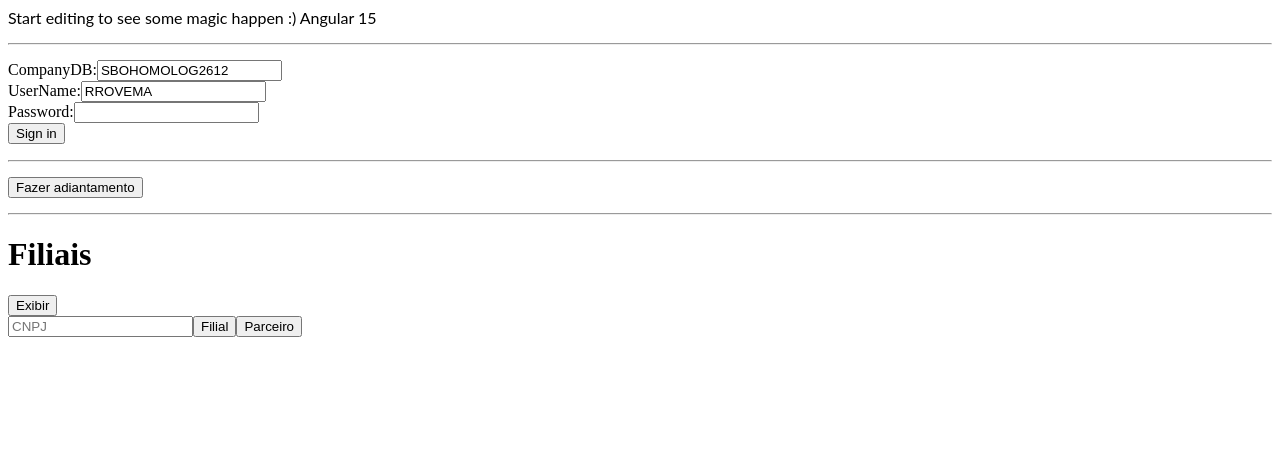
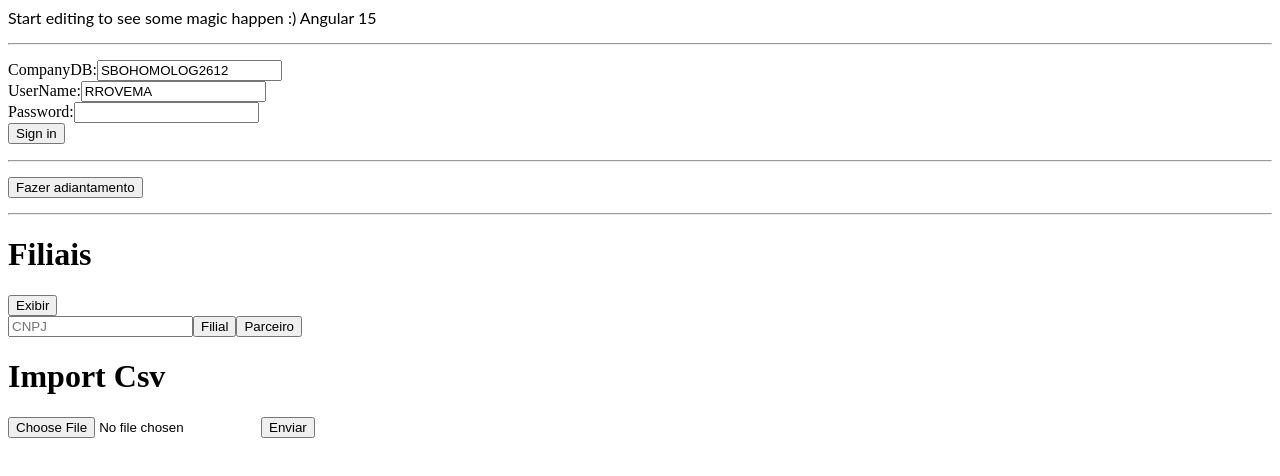
Before and after one commit to malacration/angular-sap, an Angular app: page / in a window 1280 px wide. Shown: the top 476 px of the page. Built offline with nearby package versions, Linux system fonts and the light colour scheme.

Commit message:
Adição de importação csv

```diff
--- a/src/app/app.component.html
+++ b/src/app/app.component.html
@@ -5,3 +5,4 @@
 <app-adiantamento></app-adiantamento>
 <hr />
 <app-filiais></app-filiais>
+<app-import-csv></app-import-csv>
--- a/src/app/app.module.ts
+++ b/src/app/app.module.ts
@@ -13,6 +13,7 @@ import { PurchaseDownPaymentsService } from './service/purchase-down-payments-se
 import { FiliaisComponent } from './componentes/filiais/filiais.component';
 import { FiliaisService } from './service/filiais.service';
 import { BusinessPartnersService } from './service/business-partners.service';
+import { ImportCsvComponent } from './componentes/import-csv/import-csv.component';
 
 @NgModule({
   imports: [BrowserModule, FormsModule, HttpClientModule, CommonModule],
@@ -21,6 +22,7 @@ import { BusinessPartnersService } from './service/business-partners.service';
     LoginComponent,
     AdiantamentoComponent,
     FiliaisComponent,
+    ImportCsvComponent,
   ],
   bootstrap: [AppComponent],
   providers: [
--- /dev/null
+++ b/src/app/componentes/import-csv/import-csv.component.html
@@ -0,0 +1,3 @@
+<h1>Import Csv</h1>
+<input type="file" (change)="onFileSelect($event.target)" />
+<button (click)="enviarCsv()">Enviar</button>
--- /dev/null
+++ b/src/app/componentes/import-csv/import-csv.component.ts
@@ -0,0 +1,55 @@
+import { Component, OnInit } from '@angular/core';
+import { Buffer } from 'buffer';
+
+
+@Component({
+  selector: 'app-import-csv',
+  templateUrl: './import-csv.component.html',
+  styleUrls: ['./import-csv.component.css'],
+})
+export class ImportCsvComponent implements OnInit {
+  constructor() {}
+
+
+  ngOnInit() {
+
+  }
+
+  fileEvent(fileInput: Event){
+    let file = fileInput.target;
+    console.log(fileInput.target)
+    let fileName = file;
+  }
+
+  onFileSelect(input) {
+    console.log(input.files);
+    if (input.files && input.files[0]) {
+      var reader = new FileReader();
+      reader.readAsText = (blob: Blob, encoding?: string) =>{
+        console.log(blob)
+      }
+
+      console.log(input.files[0].Blob)
+      reader.onload = (e: any) => {
+        let str = (e.target.result as String)
+        let nova = str.replace("data:text/csv;base64,","")
+        let csv = Buffer.from(nova, 'base64').toString('binary')
+        console.log()
+
+        let csvToRowArray = csv.split("\n");
+            for (let index = 1; index < csvToRowArray.length - 1; index++) {
+              let row = csvToRowArray[index].split(";");
+              console.log(row)
+            }
+      }
+      reader.DONE
+      reader.readAsDataURL(input.files[0]);
+    }
+  }
+
+
+  enviarCsv() {
+
+  }
+
+}
```
Also changed, not shown: src/app/componentes/import-csv/import-csv.component.css (added).
